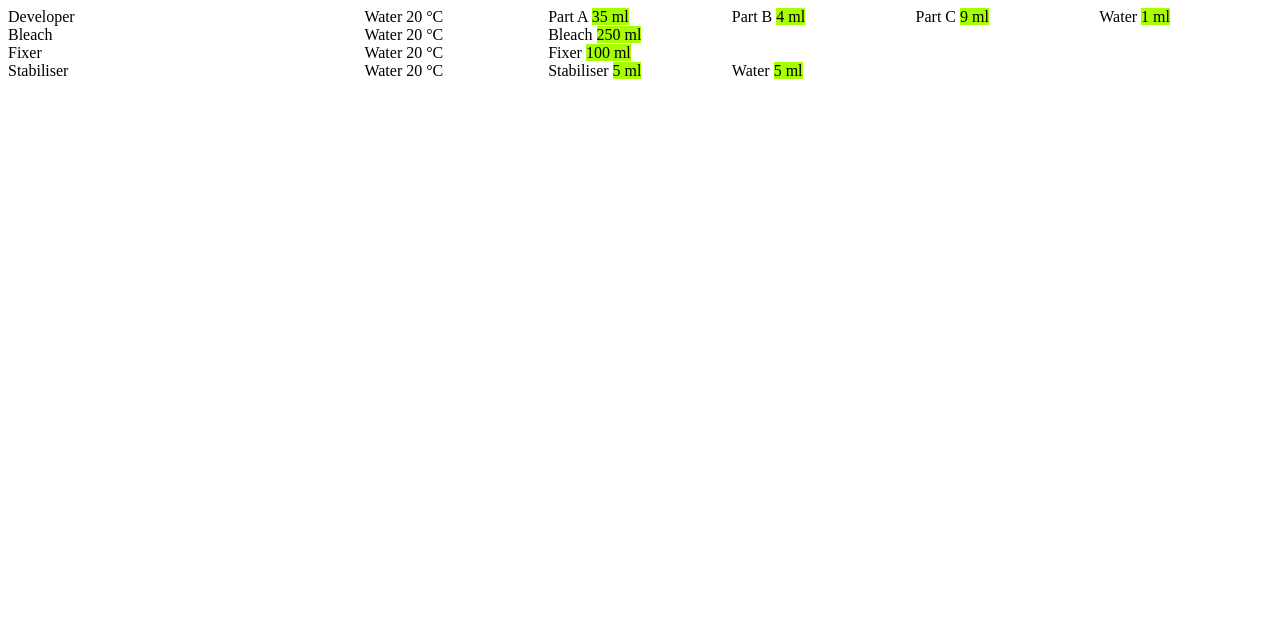
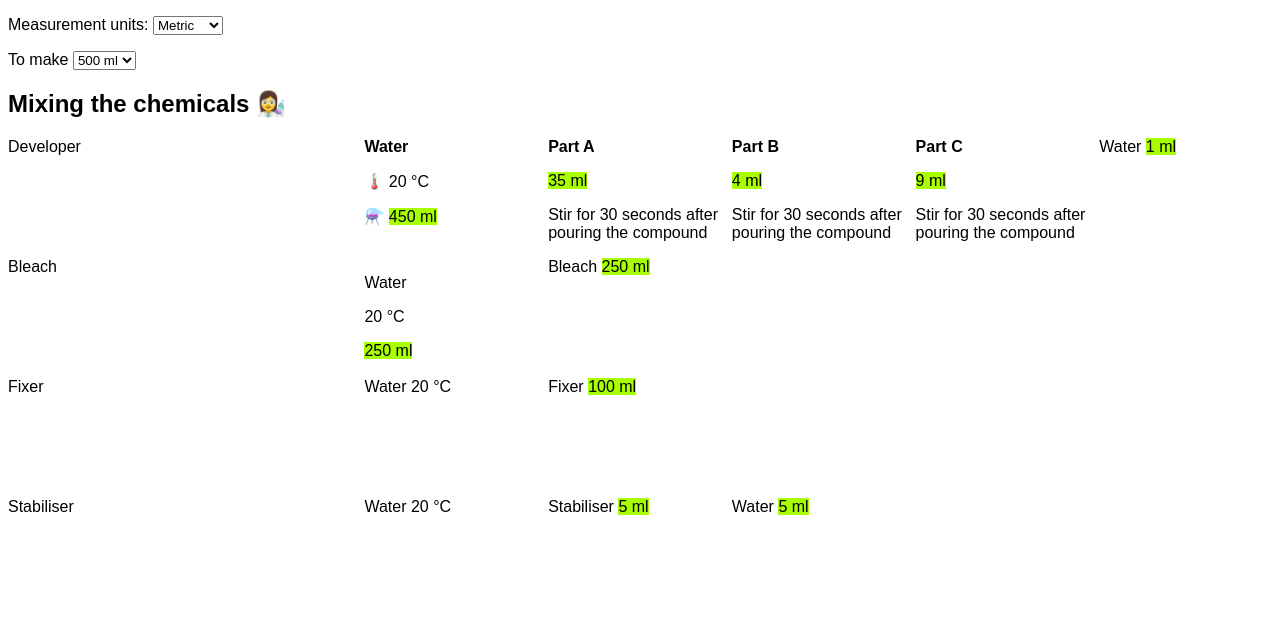
Before and after one commit to andormade/fuji-hunt-calculator, a website with bundled scripts: page index.html in a window 1280 px wide. Built offline with nearby package versions, Linux system fonts and the light colour scheme.

Commit message:
feat: add calculation logic

```diff
--- a/index.html
+++ b/index.html
@@ -4,10 +4,7 @@
 		<title>
 			Fuji Hunt C-41 calculator
 		</title>
-		<meta
-			name="description"
-			content="Calculator for mixing Fuji Hunt C-41 photographic chemicals"
-		/>
+		<meta name="description" content="Calculator for mixing Fuji Hunt C-41 photographic chemicals" />
 		<meta charset="utf-8" />
 		<script type="module" src="src/main.js"></script>
 		<link rel="stylesheet" href="src/styles/main.css" />
@@ -17,23 +14,57 @@
 		/>
 	</head>
 	<body>
+		<p>
+			Measurement units:
+			<select name="units" id="units">
+				<option value="metric" selected="selected">Metric</option>
+				<option value="imperial">Imperial</option>
+			</select>
+		</p>
+		<p>
+			To make
+			<select name="volume" id="volume">
+				<option value="0.5">250 ml</option>
+				<option value="1" selected="selected">500 ml</option>
+				<option value="2">1 l</option>
+				<option value="4">2 l</option>
+			</select>
+		</p>
+		<h2>Mixing the chemicals 👩‍🔬</h2>
 		<div class="table">
 			<div>Developer</div>
 			<div>
-				Water <localized-temperature celsius="20" /> -
-				<localized-temperature celsius="30" />
-				<localized-volume ml="450" />
+				<strong>Water</strong>
+				<p>🌡️ <localized-temperature celsius="20" /> -<localized-temperature celsius="30" /></p>
+				<p>⚗️ <localized-volume ml="450" /></p>
 			</div>
-			<div>Part A <localized-volume ml="35" /></div>
-			<div>Part B <localized-volume ml="4.5" /></div>
-			<div>Part C <localized-volume ml="9" /></div>
+			<div>
+				<strong>Part A</strong>
+				<p><localized-volume ml="35" /></p>
+				<p>Stir for 30 seconds after pouring the compound</p>
+			</div>
+
+			<div>
+				<strong>Part B </strong>
+				<p><localized-volume ml="4.5" /></p>
+				<p>Stir for 30 seconds after pouring the compound</p>
+			</div>
+
+			<div>
+				<strong>Part C</strong>
+				<p><localized-volume ml="9" /></p>
+				<p>Stir for 30 seconds after pouring the compound</p>
+			</div>
 			<div>Water <localized-volume ml="1.5" /></div>
 
 			<div>Bleach</div>
 			<div>
-				Water <localized-temperature celsius="20" /> -
-				<localized-temperature celsius="30" />
-				<localized-volume ml="250" />
+				<p>Water</p>
+				<p>
+					<localized-temperature celsius="20" /> -
+					<localized-temperature celsius="30" />
+				</p>
+				<p><localized-volume ml="250" /></p>
 			</div>
 			<div>Bleach <localized-volume ml="250" /></div>
 			<div></div>
--- a/src/main.js
+++ b/src/main.js
@@ -5,10 +5,16 @@ customElements.define('localized-temperature', LocalizedTemperature);
 customElements.define('localized-volume', LocalizedVolume);
 
 window.addEventListener('DOMContentLoaded', event => {
-	Array.from(
-		document.getElementsByTagName('localized-volume')
-	).forEach(element => element.setAttribute('target', 'ml'));
-	Array.from(
-		document.getElementsByTagName('localized-temperature')
-	).forEach(element => element.setAttribute('target', 'celsius'));
+	const unitElements = [
+		...Array.from(document.getElementsByTagName('localized-temperature')),
+		...Array.from(document.getElementsByTagName('localized-volume')),
+	];
+
+	document.getElementById('units').addEventListener('change', ({ target: { value } }) => {
+		unitElements.forEach(element => element.setAttribute('unit', value));
+	});
+
+	document.getElementById('volume').addEventListener('change', ({ target: { value } }) => {
+		unitElements.forEach(element => element.setAttribute('multiplier', value));
+	});
 });
--- a/src/styles/main.css
+++ b/src/styles/main.css
@@ -1,3 +1,7 @@
+html, body {
+	font-family: sans-serif;
+}
+
 localized-volume {
 	background: #a8ff00;
 }
--- a/src/webcomponents/LocalizedTemperature.js
+++ b/src/webcomponents/LocalizedTemperature.js
@@ -1,15 +1,14 @@
 class LocalizedTemperature extends HTMLElement {
 	connectedCallback() {
 		const celsius = parseInt(this.getAttribute('celsius'), 10);
-
-		const target = this.getAttribute('target');
+		const unit = this.getAttribute('unit') || 'metric';
 		const fahrenheit = (celsius * 9) / 5 + 32;
 
-		switch (target) {
-			case 'celsius':
+		switch (unit) {
+			case 'metric':
 				this.innerHTML = `${celsius} °C`;
 				break;
-			case 'fahrenheit':
+			case 'imperial':
 				this.innerHTML = `${fahrenheit} °F`;
 				break;
 			default:
@@ -18,7 +17,7 @@ class LocalizedTemperature extends HTMLElement {
 	}
 
 	static get observedAttributes() {
-		return ['target'];
+		return ['unit'];
 	}
 
 	attributeChangedCallback() {
--- a/src/webcomponents/LocalizedVolume.js
+++ b/src/webcomponents/LocalizedVolume.js
@@ -1,14 +1,16 @@
 class LocalizedVolume extends HTMLElement {
 	connectedCallback() {
-		const ml = parseInt(this.getAttribute('ml'), 10);
-		const target = this.getAttribute('target');
-		const oz = ml / 29.574;
+		const multiplier = parseFloat(this.getAttribute('multiplier')) || 1;
+		const ml = parseInt(this.getAttribute('ml'), 10) * multiplier;
+		const unit = this.getAttribute('unit') || 'metric';
+		const oz = (ml / 29.574) ;
 
-		switch (target) {
-			case 'ml':
+
+		switch (unit) {
+			case 'metric':
 				this.innerHTML = `${ml} ml`;
 				break;
-			case 'oz':
+			case 'imperial':
 				this.innerHTML = `${oz} oz`;
 				break;
 			default:
@@ -17,7 +19,7 @@ class LocalizedVolume extends HTMLElement {
 	}
 
 	static get observedAttributes() {
-		return ['target'];
+		return ['unit', 'multiplier'];
 	}
 
 	attributeChangedCallback() {
```
Also changed, not shown: 1 other file.
